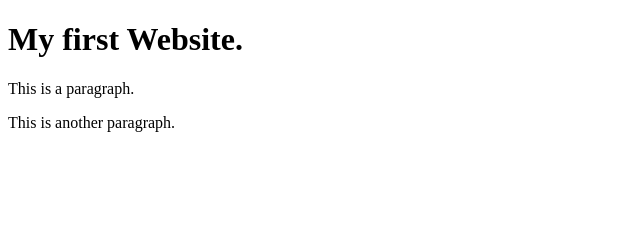
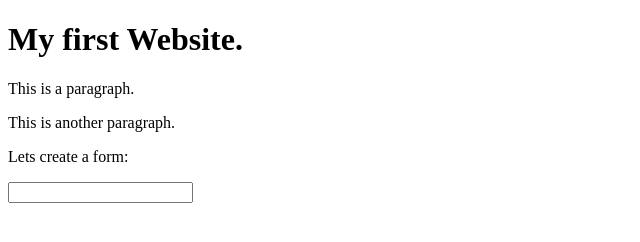
Before and after one commit to as-shamrat/my-second-website, a plain HTML site: page index.html in a window 1280 px wide. Shown: the whole page, without its empty margins (0-640 px from the left). Drawn offline with Linux system fonts and the light colour scheme.

Commit message:
Update index.html

```diff
--- a/index.html
+++ b/index.html
@@ -9,6 +9,8 @@
     <h1>My first Website.</h1>
     <p>This is a paragraph.</p>
     <p>This is another paragraph.</p>
+    <p>Lets create a form:</p>
+    <input type = "text" >
 
 </body>
 </html>
```
